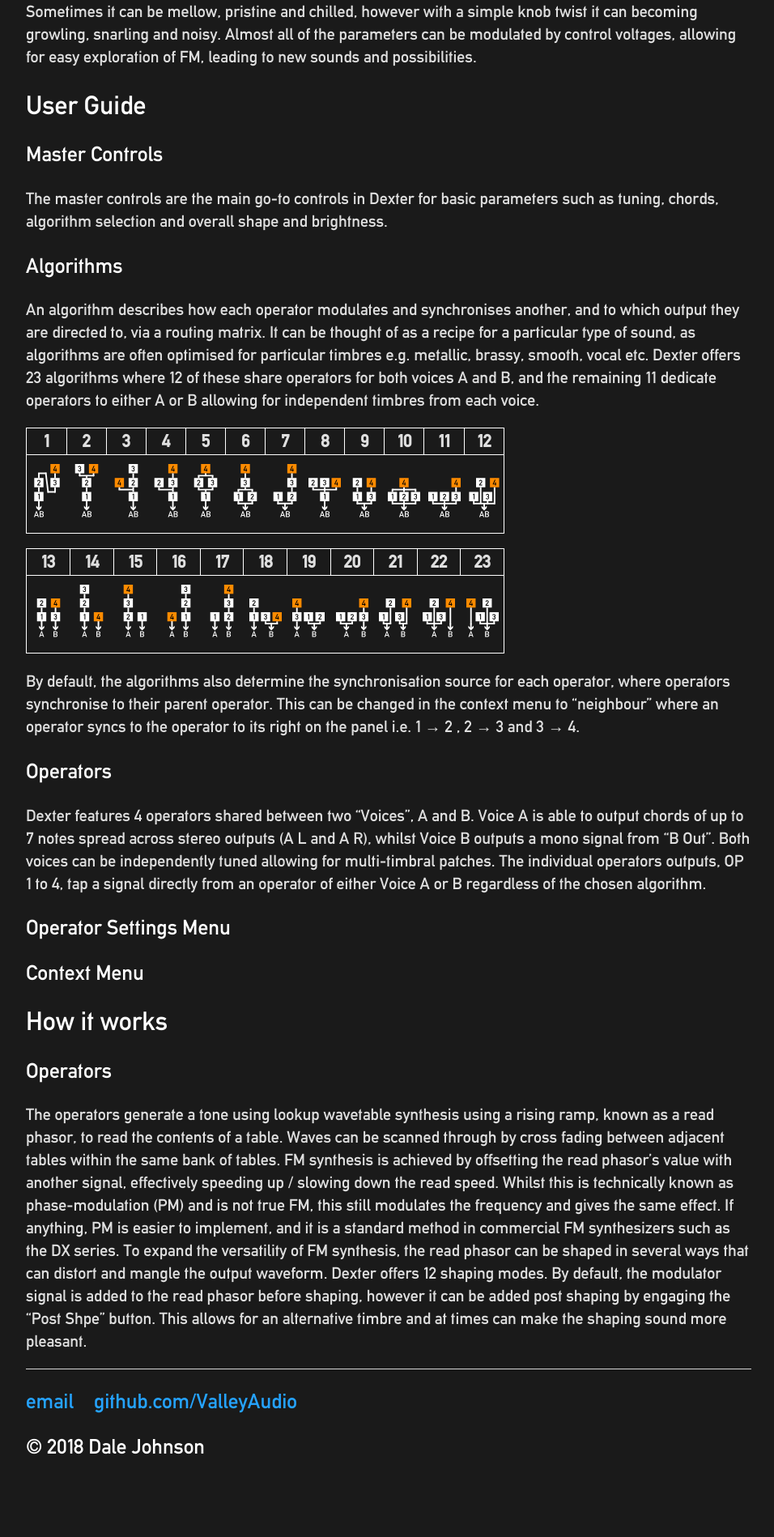
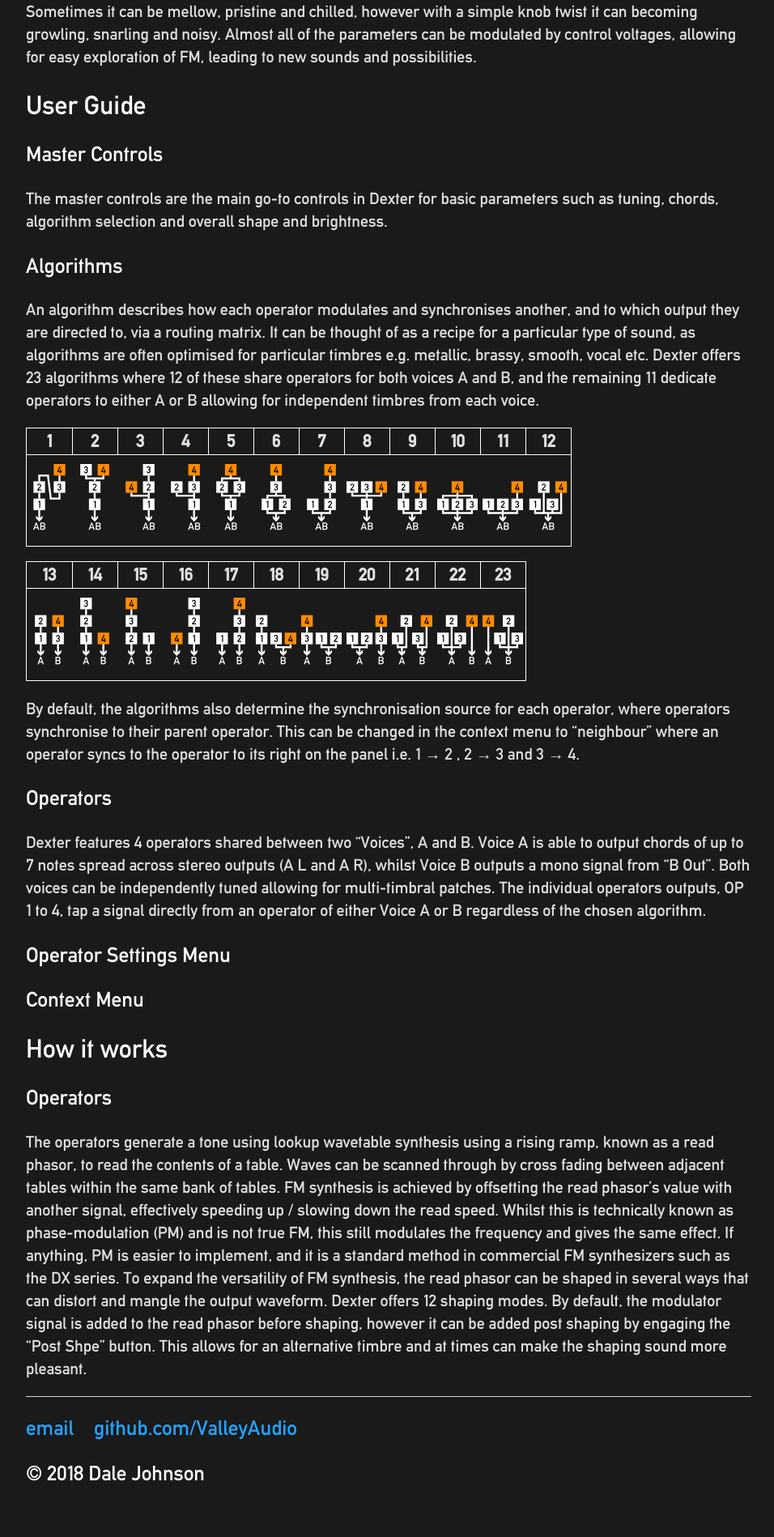
Before and after one commit to ValleyAudio/ValleyAudio.github.io, a Jekyll site: the page built from rack/dexter/dexter.html, in a window 1280 px wide. Shown: the part 1296-3194 px from the top of the page at 81% size, without its empty margins (160-1116 px from the left). Built offline with Jekyll 4.4.1, drawn with Linux system fonts in a browser that asks for light colours; before the commit the page ends 3161 px from its top, so only the background shows below that.

Commit message:
Formatting table

```diff
--- a/rack/dexter/dexter.html
+++ b/rack/dexter/dexter.html
@@ -53,40 +53,40 @@
         </tr>
         <tr>
             <td><center>
-                <img src="images/algo0.svg" alt="Algorithm 1" style="width:40px;margin-top:10px;margin-bottom:10px;margin-left:2px;margin-right:2px">
+                <img src="images/algo0.svg" alt="Algorithm 1" style="width:50px;margin-top:10px;margin-bottom:10px;margin-left:2px;margin-right:2px">
             </center></td>
             <td><center>
-                <img src="images/algo1.svg" alt="Algorithm 2" style="width:40px;margin-top:10px;margin-bottom:10px;margin-left:2px;margin-right:2px">
+                <img src="images/algo1.svg" alt="Algorithm 2" style="width:50px;margin-top:10px;margin-bottom:10px;margin-left:2px;margin-right:2px">
             </center></td>
             <td><center>
-                <img src="images/algo2.svg" alt="Algorithm 3" style="width:40px;margin-top:10px;margin-bottom:10px;margin-left:2px;margin-right:2px">
+                <img src="images/algo2.svg" alt="Algorithm 3" style="width:50px;margin-top:10px;margin-bottom:10px;margin-left:2px;margin-right:2px">
             </center></td>
             <td><center>
-                <img src="images/algo3.svg" alt="Algorithm 4" style="width:40px;margin-top:10px;margin-bottom:10px;margin-left:2px;margin-right:2px">
+                <img src="images/algo3.svg" alt="Algorithm 4" style="width:50px;margin-top:10px;margin-bottom:10px;margin-left:2px;margin-right:2px">
             </center></td>
             <td><center>
-                <img src="images/algo4.svg" alt="Algorithm 5" style="width:40px;margin-top:10px;margin-bottom:10px;margin-left:2px;margin-right:2px">
+                <img src="images/algo4.svg" alt="Algorithm 5" style="width:50px;margin-top:10px;margin-bottom:10px;margin-left:2px;margin-right:2px">
             </center></td>
             <td><center>
-                <img src="images/algo5.svg" alt="Algorithm 6" style="width:40px;margin-top:10px;margin-bottom:10px;margin-left:2px;margin-right:2px">
+                <img src="images/algo5.svg" alt="Algorithm 6" style="width:50px;margin-top:10px;margin-bottom:10px;margin-left:2px;margin-right:2px">
             </center></td>
             <td><center>
-                <img src="images/algo6.svg" alt="Algorithm 7" style="width:40px;margin-top:10px;margin-bottom:10px;margin-left:2px;margin-right:2px">
+                <img src="images/algo6.svg" alt="Algorithm 7" style="width:50px;margin-top:10px;margin-bottom:10px;margin-left:2px;margin-right:2px">
             </center></td>
             <td><center>
-                <img src="images/algo7.svg" alt="Algorithm 8" style="width:40px;margin-top:10px;margin-bottom:10px;margin-left:2px;margin-right:2px">
+                <img src="images/algo7.svg" alt="Algorithm 8" style="width:50px;margin-top:10px;margin-bottom:10px;margin-left:2px;margin-right:2px">
             </center></td>
             <td><center>
-                <img src="images/algo8.svg" alt="Algorithm 9" style="width:40px;margin-top:10px;margin-bottom:10px;margin-left:2px;margin-right:2px">
+                <img src="images/algo8.svg" alt="Algorithm 9" style="width:50px;margin-top:10px;margin-bottom:10px;margin-left:2px;margin-right:2px">
             </center></td>
             <td><center>
-                <img src="images/algo9.svg" alt="Algorithm 10" style="width:40px;margin-top:10px;margin-bottom:10px;margin-left:2px;margin-right:2px">
+                <img src="images/algo9.svg" alt="Algorithm 10" style="width:50px;margin-top:10px;margin-bottom:10px;margin-left:2px;margin-right:2px">
             </center></td>
             <td><center>
-                <img src="images/algo10.svg" alt="Algorithm 11" style="width:40px;margin-top:10px;margin-bottom:10px;margin-left:2px;margin-right:2px">
+                <img src="images/algo10.svg" alt="Algorithm 11" style="width:50px;margin-top:10px;margin-bottom:10px;margin-left:2px;margin-right:2px">
             </center></td>
             <td><center>
-                <img src="images/algo11.svg" alt="Algorithm 12" style="width:40px;margin-top:10px;margin-bottom:10px;margin-left:2px;margin-right:2px">
+                <img src="images/algo11.svg" alt="Algorithm 12" style="width:50px;margin-top:10px;margin-bottom:10px;margin-left:2px;margin-right:2px">
             </center></td>
         </tr>
     </table>
@@ -107,37 +107,37 @@
         </tr>
         <tr>
             <td><center>
-                <img src="images/algo12.svg" alt="Algorithm 13" style="width:40px;margin-top:10px;margin-bottom:10px;margin-left:2px;margin-right:2px">
+                <img src="images/algo12.svg" alt="Algorithm 13" style="width:50px;margin-top:10px;margin-bottom:10px;margin-left:2px;margin-right:2px">
             </center></td>
             <td><center>
-                <img src="images/algo13.svg" alt="Algorithm 14" style="width:40px;margin-top:10px;margin-bottom:10px;margin-left:2px;margin-right:2px">
+                <img src="images/algo13.svg" alt="Algorithm 14" style="width:50px;margin-top:10px;margin-bottom:10px;margin-left:2px;margin-right:2px">
             </center></td>
             <td><center>
-                <img src="images/algo14.svg" alt="Algorithm 15" style="width:40px;margin-top:10px;margin-bottom:10px;margin-left:2px;margin-right:2px">
+                <img src="images/algo14.svg" alt="Algorithm 15" style="width:50px;margin-top:10px;margin-bottom:10px;margin-left:2px;margin-right:2px">
             </center></td>
             <td><center>
-                <img src="images/algo15.svg" alt="Algorithm 16" style="width:40px;margin-top:10px;margin-bottom:10px;margin-left:2px;margin-right:2px">
+                <img src="images/algo15.svg" alt="Algorithm 16" style="width:50px;margin-top:10px;margin-bottom:10px;margin-left:2px;margin-right:2px">
             </center></td>
             <td><center>
-                <img src="images/algo16.svg" alt="Algorithm 17" style="width:40px;margin-top:10px;margin-bottom:10px;margin-left:2px;margin-right:2px">
+                <img src="images/algo16.svg" alt="Algorithm 17" style="width:50px;margin-top:10px;margin-bottom:10px;margin-left:2px;margin-right:2px">
             </center></td>
             <td><center>
-                <img src="images/algo17.svg" alt="Algorithm 18" style="width:40px;margin-top:10px;margin-bottom:10px;margin-left:2px;margin-right:2px">
+                <img src="images/algo17.svg" alt="Algorithm 18" style="width:50px;margin-top:10px;margin-bottom:10px;margin-left:2px;margin-right:2px">
             </center></td>
             <td><center>
-                <img src="images/algo18.svg" alt="Algorithm 19" style="width:40px;margin-top:10px;margin-bottom:10px;margin-left:2px;margin-right:2px">
+                <img src="images/algo18.svg" alt="Algorithm 19" style="width:50px;margin-top:10px;margin-bottom:10px;margin-left:2px;margin-right:2px">
             </center></td>
             <td><center>
-                <img src="images/algo19.svg" alt="Algorithm 20" style="width:40px;margin-top:10px;margin-bottom:10px;margin-left:2px;margin-right:2px">
+                <img src="images/algo19.svg" alt="Algorithm 20" style="width:50px;margin-top:10px;margin-bottom:10px;margin-left:2px;margin-right:2px">
             </center></td>
             <td><center>
-                <img src="images/algo20.svg" alt="Algorithm 21" style="width:40px;margin-top:10px;margin-bottom:10px;margin-left:2px;margin-right:2px">
+                <img src="images/algo20.svg" alt="Algorithm 21" style="width:50px;margin-top:10px;margin-bottom:10px;margin-left:2px;margin-right:2px">
             </center></td>
             <td><center>
-                <img src="images/algo21.svg" alt="Algorithm 22" style="width:40px;margin-top:10px;margin-bottom:10px;margin-left:2px;margin-right:2px">
+                <img src="images/algo21.svg" alt="Algorithm 22" style="width:50px;margin-top:10px;margin-bottom:10px;margin-left:2px;margin-right:2px">
             </center></td>
             <td><center>
-                <img src="images/algo22.svg" alt="Algorithm 23" style="width:40px;margin-top:10px;margin-bottom:10px;margin-left:2px;margin-right:2px">
+                <img src="images/algo22.svg" alt="Algorithm 23" style="width:50px;margin-top:10px;margin-bottom:10px;margin-left:2px;margin-right:2px">
             </center></td>
         </tr>
     </table>
```
